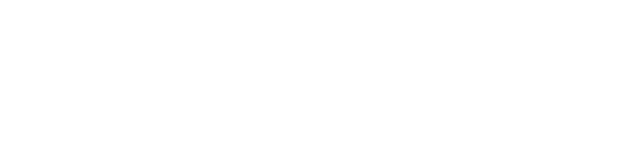
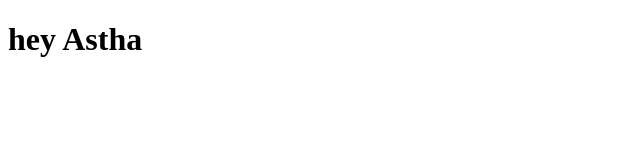
Before and after one commit to Astha-sys/-portfolio-website, a plain HTML site: page index.html in a window 1280 px wide. Shown: the whole page, without its empty margins (0-640 px from the left). Drawn offline with Linux system fonts and the light colour scheme.

Commit message:
second commit

```diff
--- a/index.html
+++ b/index.html
@@ -6,6 +6,6 @@
   <title>Document</title>
 </head>
 <body>
-
+  <h1> hey Astha </h1>
 </body>
 </html>
```
